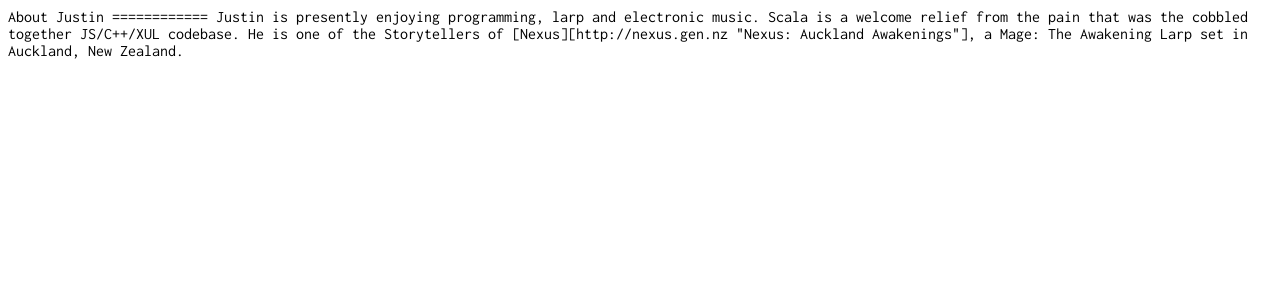
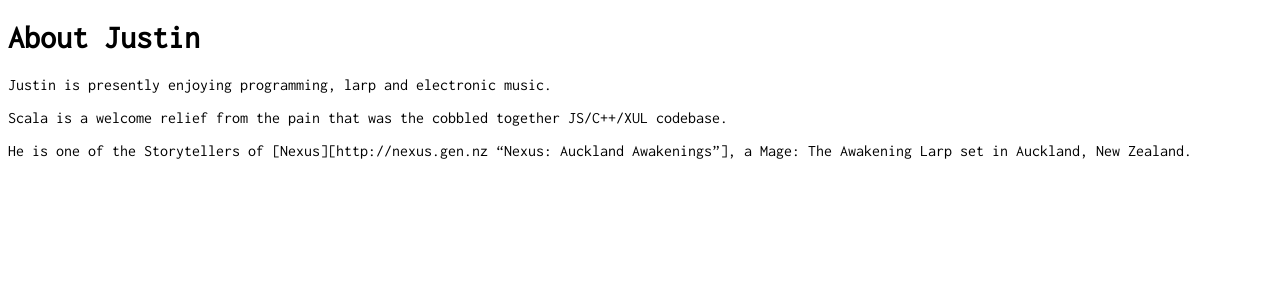
Before and after one commit to flaviusb/flaviusb.github.com, a Jekyll site: the page built from about.md, in a window 1280 px wide. Shown: the top 300 px of the page. Built offline with Jekyll 4.4.1, drawn with Linux system fonts in a browser that asks for light colours; Markdown is read by kramdown in place of the engine named in the settings.

Commit message:
pages.content -> content.

```diff
--- a/_layouts/container.md
+++ b/_layouts/container.md
@@ -11,5 +11,5 @@
     <link rel="icon" href="/favicon.ico" type="image/x-icon">
     <meta http-equiv="content-type" content="application/xhtml+xml; charset=utf-8" />
   </head>
-  <body>{{ page.content }}</body>
+  <body>{{ content }}</body>
 </html>
--- a/_layouts/default.html
+++ b/_layouts/default.html
@@ -9,5 +9,5 @@
     <link rel="icon" href="/favicon.ico" type="image/x-icon">
     <meta http-equiv="content-type" content="application/xhtml+xml; charset=utf-8" />
   </head>
-  <body>{{ page.content }}</body>
+  <body>{{ content }}</body>
 </html>
```
